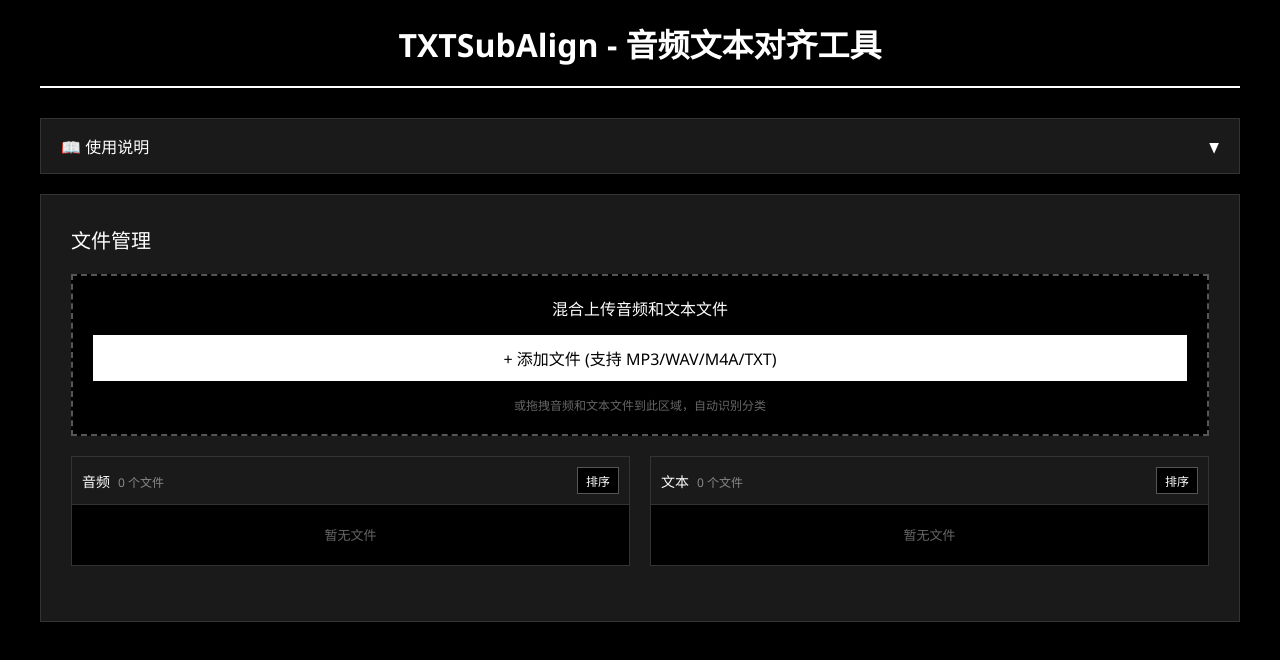
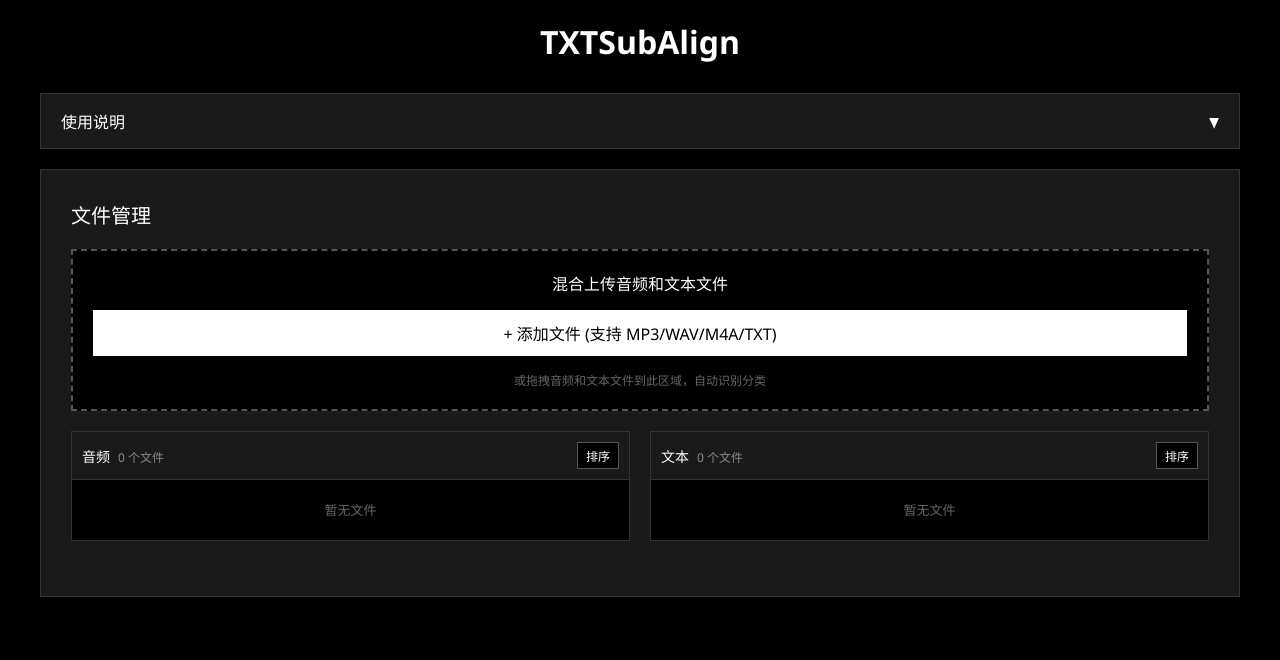
Before and after one commit to WtXeLd/TXTSubAlign, a plain HTML site: page index.html in a window 1280 px wide. Drawn offline with Linux system fonts and the light colour scheme.

Commit message:
fix: update style

```diff
--- a/index.html
+++ b/index.html
@@ -3,7 +3,7 @@
 <head>
     <meta charset="UTF-8">
     <meta name="viewport" content="width=device-width, initial-scale=1.0">
-    <title>TXTSubAlign - 音频文本对齐工具</title>
+    <title>TXTSubAlign</title>
     <style>
         * {
             margin: 0;
@@ -29,8 +29,8 @@
             margin-bottom: 30px;
             font-size: 32px;
             font-weight: 600;
-            border-bottom: 2px solid #ffffff;
-            padding-bottom: 20px;
+            /* border-bottom: 2px solid #ffffff; */
+            /* padding-bottom: 5px; */
         }
 
         /* 折叠面板样式 */
@@ -513,7 +513,7 @@
         .result-section h2 {
             font-size: 20px;
             margin-bottom: 20px;
-            color: #00ff00;
+            color: #ffffff;
         }
 
         .result-summary {
@@ -621,12 +621,12 @@
 </head>
 <body>
     <div class="container">
-        <h1>TXTSubAlign - 音频文本对齐工具</h1>
+        <h1>TXTSubAlign</h1>
 
         <!-- 使用说明（可折叠） -->
         <div class="collapsible">
             <div class="collapsible-header" onclick="toggleCollapsible(this)">
-                <h3>📖 使用说明</h3>
+                <h3>使用说明</h3>
                 <span class="collapsible-icon">▼</span>
             </div>
             <div class="collapsible-content">
@@ -793,7 +793,7 @@
             <div class="result-summary" id="resultSummary"></div>
 
             <div>
-                <button class="download-all-btn" onclick="downloadAllFiles()">📥 下载所有字幕</button>
+                <button class="download-all-btn" onclick="downloadAllFiles()">下载所有字幕</button>
                 <button class="reset-btn" onclick="resetAll()">处理新文件</button>
                 <button class="clear-all-btn" onclick="clearHistory()" style="margin-left: 10px;">🗑 清空历史</button>
             </div>
```
